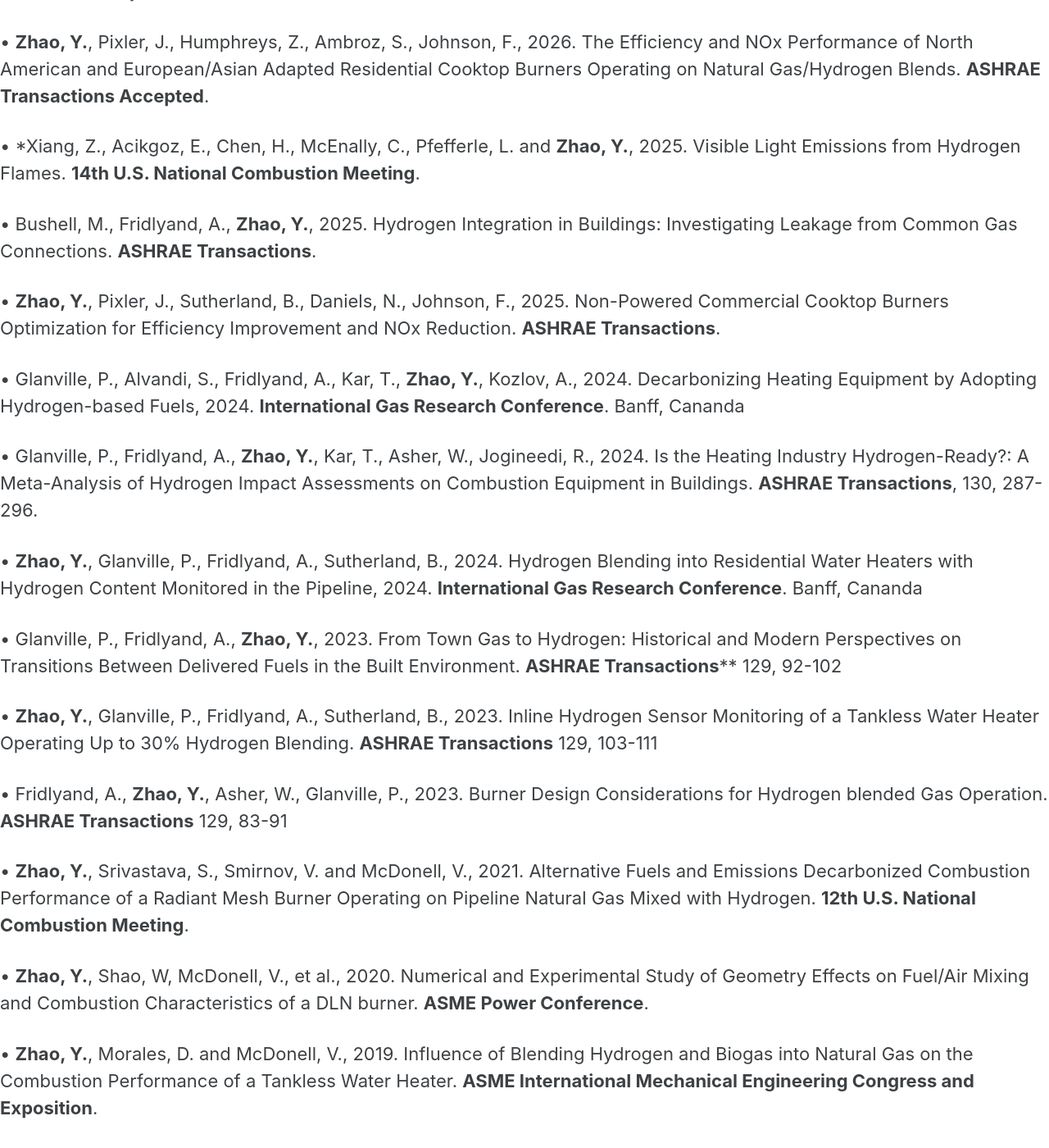
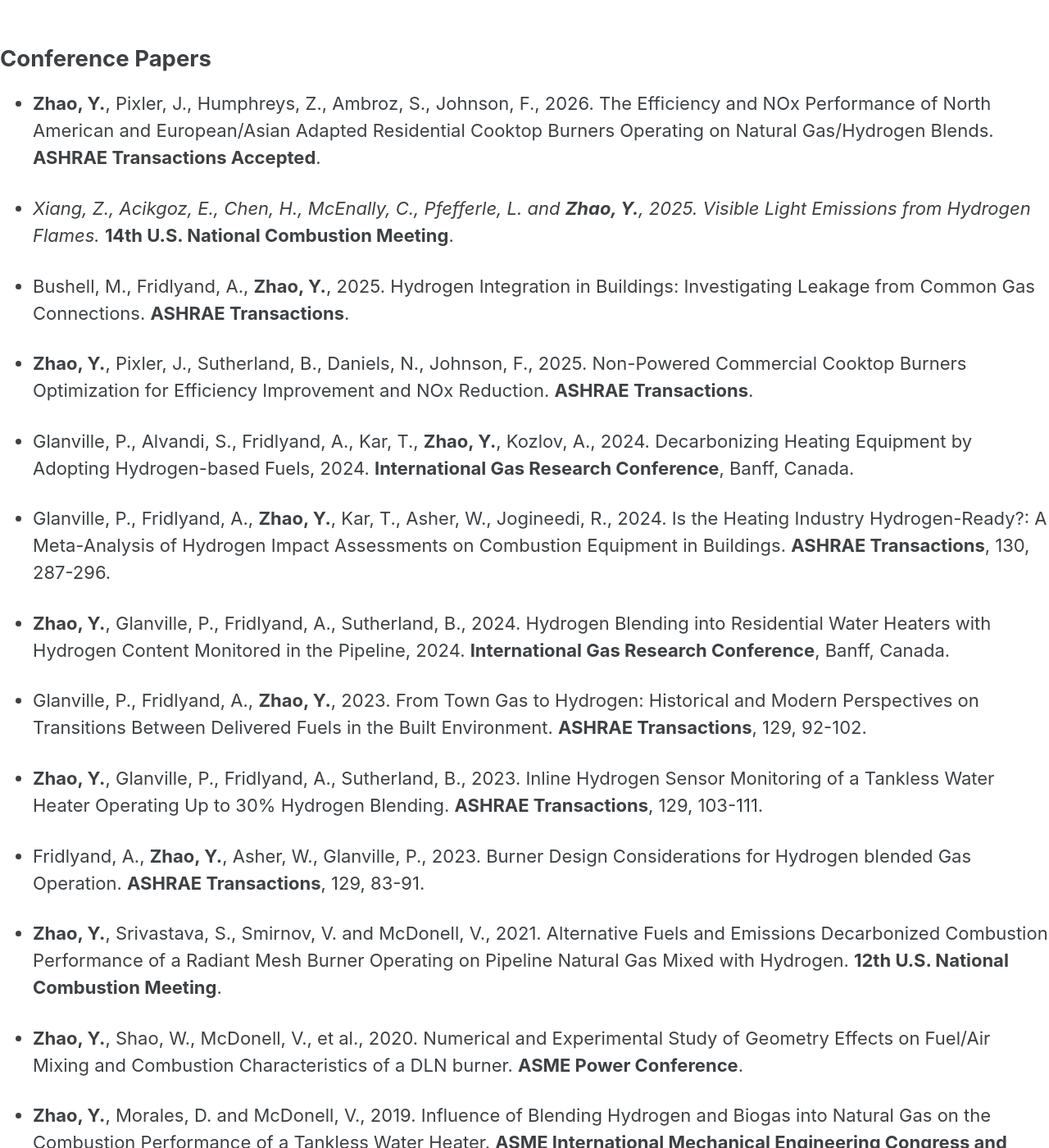
Before and after one commit to yanzhaoenergy/yanzhaoenergy.github.io, a Jekyll site: the page built from publications.md, in a window 1280 px wide and 1400 px high, scrolled down 1689 px. Shown: the whole window at 82% size. Built offline with Jekyll 4.4.1, drawn with Linux system fonts in a browser that asks for light colours; cached includes are drawn as plain includes; our own code applies the rules of GitHub Pages for plain Markdown files; some of the changed text lies outside the part shown.

Commit message:
Update publications.md

```diff
--- a/publications.md
+++ b/publications.md
@@ -3,85 +3,66 @@
 permalink: /publications/
 ---
 
-**Journal Papers**
+## Journal Papers
 
-• Fridlyand, A., Bushell, M., **Zhao, Y.**, Komar, J., Glanville, P., 2025. Hydrogen Integration in Buildings:
-Investigating Leakage from Common Gas Connections. **Science and Technology for the Built Environment**. (Under review: Manuscript ID STBE-0267-2025)
+- Fridlyand, A., Bushell, M., **Zhao, Y.**, Komar, J., Glanville, P., 2025. Hydrogen Integration in Buildings: Investigating Leakage from Common Gas Connections. **Science and Technology for the Built Environment**. (Under review: Manuscript ID STBE-0267-2025)
 
-• Mac Kinnon, M.A., Zhu, S., **Zhao, Y.**, Colorado, A., McDonell, V., Wu, K. and Samuelsen, S., 2025. Emissions and Air Quality Implications of Decarbonizing the Natural Gas System with Renewable Hydrogen.
-**Fuel**, 390, p.134702.
+- Mac Kinnon, M.A., Zhu, S., **Zhao, Y.**, Colorado, A., McDonell, V., Wu, K. and Samuelsen, S., 2025. Emissions and Air Quality Implications of Decarbonizing the Natural Gas System with Renewable Hydrogen. **Fuel**, 390, p.134702.
 
-• **Zhao, Y.**, McDonell, V. and Samuelsen, S., 2022. Residential Fuel Transition and Fuel Interchangeability in Current Self-Aspirating Combustion Applications: Historical Development and Future Expectations.
-**Energies**, 15(10), p.3547.
+- **Zhao, Y.**, McDonell, V. and Samuelsen, S., 2022. Residential Fuel Transition and Fuel Interchangeability in Current Self-Aspirating Combustion Applications: Historical Development and Future Expectations. **Energies**, 15(10), p.3547.
 
-• **Zhao, Y.**, Hickey, B., Srivastava, S., Smirnov, V. and McDonell, V., 2022. Decarbonized Combustion Performance of a Radiant Mesh Burner Operating on Pipeline Natural Gas Mixed with Hydrogen.
-**International Journal of Hydrogen Energy**, 47(42), pp.18551.
+- **Zhao, Y.**, Hickey, B., Srivastava, S., Smirnov, V. and McDonell, V., 2022. Decarbonized Combustion Performance of a Radiant Mesh Burner Operating on Pipeline Natural Gas Mixed with Hydrogen. **International Journal of Hydrogen Energy**, 47(42), pp.18551.
 
-• Glanville, P., Fridlyand, A., Sutherland, B., Liszka, M., **Zhao, Y.**, Bingham, L. and Jorgensen, K., 2022. Impact of Hydrogen/Natural Gas Blends on Partially Premixed Combustion Equipment: NOx Emission and
-Operational Performance. **Energies**, 15(5), p.1706.
+- Glanville, P., Fridlyand, A., Sutherland, B., Liszka, M., **Zhao, Y.**, Bingham, L. and Jorgensen, K., 2022. Impact of Hydrogen/Natural Gas Blends on Partially Premixed Combustion Equipment: NOx Emission and Operational Performance. **Energies**, 15(5), p.1706.
 
-• **Zhao, Y.**, McDonell, V. and Samuelsen, S., 2021. Corrigendum to “An Introduction to Combustion: Concepts and Applications [McGraw-Hill (2012)]”. **International Journal of Hydrogen Energy**, 46(17),
-pp.10586-10588.
+- **Zhao, Y.**, McDonell, V. and Samuelsen, S., 2021. Corrigendum to “An Introduction to Combustion: Concepts and Applications [McGraw-Hill (2012)]”. **International Journal of Hydrogen Energy**, 46(17), pp.10586-10588.
 
-• **Zhao, Y.**, McDonell, V. and Samuelsen, S., 2020. Assessment of the Combustion Performance of a Room Furnace Operating on Pipeline NG Mixed with Simulated Biogas or Hydrogen. **International Journal of
-Hydrogen Energy**. 45(19), pp.11368-11379.
+- **Zhao, Y.**, McDonell, V. and Samuelsen, S., 2020. Assessment of the Combustion Performance of a Room Furnace Operating on Pipeline NG Mixed with Simulated Biogas or Hydrogen. **International Journal of Hydrogen Energy**, 45(19), pp.11368-11379.
 
-• **Zhao, Y.**, Weber, R., 2020. Corrigendum to “Combustion Accelerated Swirling Flows in High Confinements” [Prog. Energy Combust. Sci. 18(4) (1992)349-67]. **Progress in Energy and Combustion Science**. 2020 Jan
-14:100820.
+- **Zhao, Y.**, Weber, R., 2020. Corrigendum to “Combustion Accelerated Swirling Flows in High Confinements” [Prog. Energy Combust. Sci. 18(4) (1992)349-67]. **Progress in Energy and Combustion Science**, 2020 Jan 14:100820.
 
-• Shao, W., Wang, Z., Liu, X., Zhang, Z., Xiao, Y. and **Zhao, Y.**, 2019. Numerical and Experimental Parametric Study of Emission Characteristics in an Axial Fuel Staging System. **Energy & Fuels**, 33(12),
-pp.12723-12735.
+- Shao, W., Wang, Z., Liu, X., Zhang, Z., Xiao, Y. and **Zhao, Y.**, 2019. Numerical and Experimental Parametric Study of Emission Characteristics in an Axial Fuel Staging System. **Energy & Fuels**, 33(12), pp.12723-12735.
 
-• **Zhao, Y.**, McDonell, V. and Samuelsen, S., 2019. Experimental Assessment of the Combustion Performance of an Oven Burner Operated on Pipeline Natural Gas Mixed with Hydrogen. **International Journal of Hydrogen
-Energy**, 44(47), pp.26049-26062.
+- **Zhao, Y.**, McDonell, V. and Samuelsen, S., 2019. Experimental Assessment of the Combustion Performance of an Oven Burner Operated on Pipeline Natural Gas Mixed with Hydrogen. **International Journal of Hydrogen Energy**, 44(47), pp.26049-26062.
 
-• **Zhao, Y.**, Leytan, K.N.S., McDonell, V. and Samuelsen, S., 2019. Investigation of Visible Light Emission from Hydrogen-air Research Flames. **International Journal of Hydrogen Energy**, 44(39), pp.22347-22354.
+- **Zhao, Y.**, Leytan, K.N.S., McDonell, V. and Samuelsen, S., 2019. Investigation of Visible Light Emission from Hydrogen-air Research Flames. **International Journal of Hydrogen Energy**, 44(39), pp.22347-22354.
 
-• **Zhao, Y.**, McDonell, V. and Samuelsen, S., 2019. Influence of Hydrogen Addition to Pipeline Natural Gas on the Combustion Performance of a Cooktop Burner. **International Journal of Hydrogen Energy**, 44(23),
-pp.12239-12253.
+- **Zhao, Y.**, McDonell, V. and Samuelsen, S., 2019. Influence of Hydrogen Addition to Pipeline Natural Gas on the Combustion Performance of a Cooktop Burner. **International Journal of Hydrogen Energy**, 44(23), pp.12239-12253.
 
-• Shao, W., **Zhao, Y.**, et al., 2017. Investigation of Fuel/Air Mixing Uniformity in a Dry Low NOX Premixed Burner for Gas Turbine Applications. **Proceedings of the Chinese Society for Electrical Engineering**.
+- Shao, W., **Zhao, Y.**, et al., 2017. Investigation of Fuel/Air Mixing Uniformity in a Dry Low NOX Premixed Burner for Gas Turbine Applications. **Proceedings of the Chinese Society for Electrical Engineering**.
 
-• Liu, Z., Shao, W., Li, Y., **Zhao, Y.**, et al., 2015. Influence of Mixing Methanol into Natural Gas on the Combustion Performance of a Lean Premixed Burner. **Gas Turbine Technology**.
+- Liu, Z., Shao, W., Li, Y., **Zhao, Y.**, et al., 2015. Influence of Mixing Methanol into Natural Gas on the Combustion Performance of a Lean Premixed Burner. **Gas Turbine Technology**.
 
+---
 
-**Conference Papers**
+## Conference Papers
 
-• **Zhao, Y.**, Pixler, J., Humphreys, Z., Ambroz, S., Johnson, F., 2026. The Efficiency and NOx Performance of North American and European/Asian Adapted Residential Cooktop Burners Operating on Natural
-Gas/Hydrogen Blends. **ASHRAE Transactions Accepted**.
+- **Zhao, Y.**, Pixler, J., Humphreys, Z., Ambroz, S., Johnson, F., 2026. The Efficiency and NOx Performance of North American and European/Asian Adapted Residential Cooktop Burners Operating on Natural Gas/Hydrogen Blends. **ASHRAE Transactions Accepted**.
 
-• *Xiang, Z., Acikgoz, E., Chen, H., McEnally, C., Pfefferle, L. and **Zhao, Y.**, 2025. Visible Light Emissions from Hydrogen Flames. **14th U.S. National Combustion Meeting**.
+- *Xiang, Z., Acikgoz, E., Chen, H., McEnally, C., Pfefferle, L. and **Zhao, Y.**, 2025. Visible Light Emissions from Hydrogen Flames.* **14th U.S. National Combustion Meeting**.
 
-• Bushell, M., Fridlyand, A., **Zhao, Y.**, 2025. Hydrogen Integration in Buildings: Investigating Leakage from Common Gas Connections. **ASHRAE Transactions**.
+- Bushell, M., Fridlyand, A., **Zhao, Y.**, 2025. Hydrogen Integration in Buildings: Investigating Leakage from Common Gas Connections. **ASHRAE Transactions**.
 
-• **Zhao, Y.**, Pixler, J., Sutherland, B., Daniels, N., Johnson, F., 2025. Non-Powered Commercial Cooktop Burners Optimization for Efficiency Improvement and NOx Reduction. **ASHRAE Transactions**.
+- **Zhao, Y.**, Pixler, J., Sutherland, B., Daniels, N., Johnson, F., 2025. Non-Powered Commercial Cooktop Burners Optimization for Efficiency Improvement and NOx Reduction. **ASHRAE Transactions**.
 
-• Glanville, P., Alvandi, S., Fridlyand, A., Kar, T., **Zhao, Y.**, Kozlov, A., 2024. Decarbonizing Heating Equipment by Adopting Hydrogen-based Fuels, 2024. **International Gas Research Conference**. Banff,
-Cananda
+- Glanville, P., Alvandi, S., Fridlyand, A., Kar, T., **Zhao, Y.**, Kozlov, A., 2024. Decarbonizing Heating Equipment by Adopting Hydrogen-based Fuels, 2024. **International Gas Research Conference**, Banff, Canada.
 
-• Glanville, P., Fridlyand, A., **Zhao, Y.**, Kar, T., Asher, W., Jogineedi, R., 2024. Is the Heating Industry Hydrogen-Ready?: A Meta-Analysis of Hydrogen Impact Assessments on Combustion Equipment in
-Buildings. **ASHRAE Transactions**, 130, 287-296.
+- Glanville, P., Fridlyand, A., **Zhao, Y.**, Kar, T., Asher, W., Jogineedi, R., 2024. Is the Heating Industry Hydrogen-Ready?: A Meta-Analysis of Hydrogen Impact Assessments on Combustion Equipment in Buildings. **ASHRAE Transactions**, 130, 287-296.
 
-• **Zhao, Y.**, Glanville, P., Fridlyand, A., Sutherland, B., 2024. Hydrogen Blending into Residential Water Heaters with Hydrogen Content Monitored in the Pipeline, 2024. **International Gas Research Conference**.
-Banff, Cananda
+- **Zhao, Y.**, Glanville, P., Fridlyand, A., Sutherland, B., 2024. Hydrogen Blending into Residential Water Heaters with Hydrogen Content Monitored in the Pipeline, 2024. **International Gas Research Conference**, Banff, Canada.
 
-• Glanville, P., Fridlyand, A., **Zhao, Y.**, 2023. From Town Gas to Hydrogen: Historical and Modern Perspectives on Transitions Between Delivered Fuels in the Built Environment. **ASHRAE Transactions**** 129,
-92-102
+- Glanville, P., Fridlyand, A., **Zhao, Y.**, 2023. From Town Gas to Hydrogen: Historical and Modern Perspectives on Transitions Between Delivered Fuels in the Built Environment. **ASHRAE Transactions**, 129, 92-102.
 
-• **Zhao, Y.**, Glanville, P., Fridlyand, A., Sutherland, B., 2023. Inline Hydrogen Sensor Monitoring of a Tankless Water Heater Operating Up to 30% Hydrogen Blending. **ASHRAE Transactions** 129, 103-111
+- **Zhao, Y.**, Glanville, P., Fridlyand, A., Sutherland, B., 2023. Inline Hydrogen Sensor Monitoring of a Tankless Water Heater Operating Up to 30% Hydrogen Blending. **ASHRAE Transactions**, 129, 103-111.
 
-• Fridlyand, A., **Zhao, Y.**, Asher, W., Glanville, P., 2023. Burner Design Considerations for Hydrogen blended Gas Operation. **ASHRAE Transactions** 129, 83-91
+- Fridlyand, A., **Zhao, Y.**, Asher, W., Glanville, P., 2023. Burner Design Considerations for Hydrogen blended Gas Operation. **ASHRAE Transactions**, 129, 83-91.
 
-• **Zhao, Y.**, Srivastava, S., Smirnov, V. and McDonell, V., 2021. Alternative Fuels and Emissions Decarbonized Combustion Performance of a Radiant Mesh Burner Operating on Pipeline Natural Gas Mixed
-with Hydrogen. **12th U.S. National Combustion Meeting**.
+- **Zhao, Y.**, Srivastava, S., Smirnov, V. and McDonell, V., 2021. Alternative Fuels and Emissions Decarbonized Combustion Performance of a Radiant Mesh Burner Operating on Pipeline Natural Gas Mixed with Hydrogen. **12th U.S. National Combustion Meeting**.
 
-• **Zhao, Y.**, Shao, W, McDonell, V., et al., 2020. Numerical and Experimental Study of Geometry Effects on Fuel/Air Mixing and Combustion Characteristics of a DLN burner. **ASME Power Conference**.
+- **Zhao, Y.**, Shao, W., McDonell, V., et al., 2020. Numerical and Experimental Study of Geometry Effects on Fuel/Air Mixing and Combustion Characteristics of a DLN burner. **ASME Power Conference**.
 
-• **Zhao, Y.**, Morales, D. and McDonell, V., 2019. Influence of Blending Hydrogen and Biogas into Natural Gas on the Combustion Performance of a Tankless Water Heater. **ASME International Mechanical
-Engineering Congress and Exposition**.
+- **Zhao, Y.**, Morales, D. and McDonell, V., 2019. Influence of Blending Hydrogen and Biogas into Natural Gas on the Combustion Performance of a Tankless Water Heater. **ASME International Mechanical Engineering Congress and Exposition**.
 
-• **Zhao, Y.**, McDonell, V. and Samuelsen, S., 2019. Experimental Assessment of the Combustion Performance of an Oven Burner Operated on Pipeline Natural Gas Mixed with Hydrogen. **11th U.S. National Combustion
-Meeting**.
+- **Zhao, Y.**, McDonell, V. and Samuelsen, S., 2019. Experimental Assessment of the Combustion Performance of an Oven Burner Operated on Pipeline Natural Gas Mixed with Hydrogen. **11th U.S. National Combustion Meeting**.
 
-• **Zhao, Y.**, Choudhury, S. and McDonell, V., 2018, November. Influence of Renewable Gas Addition to Natural Gas on the Combustion Performance of Cooktop Burners. **ASME International Mechanical
-Engineering Congress and Exposition**.
+- **Zhao, Y.**, Choudhury, S. and McDonell, V., 2018, November. Influence of Renewable Gas Addition to Natural Gas on the Combustion Performance of Cooktop Burners. **ASME International Mechanical Engineering Congress and Exposition**.
```
